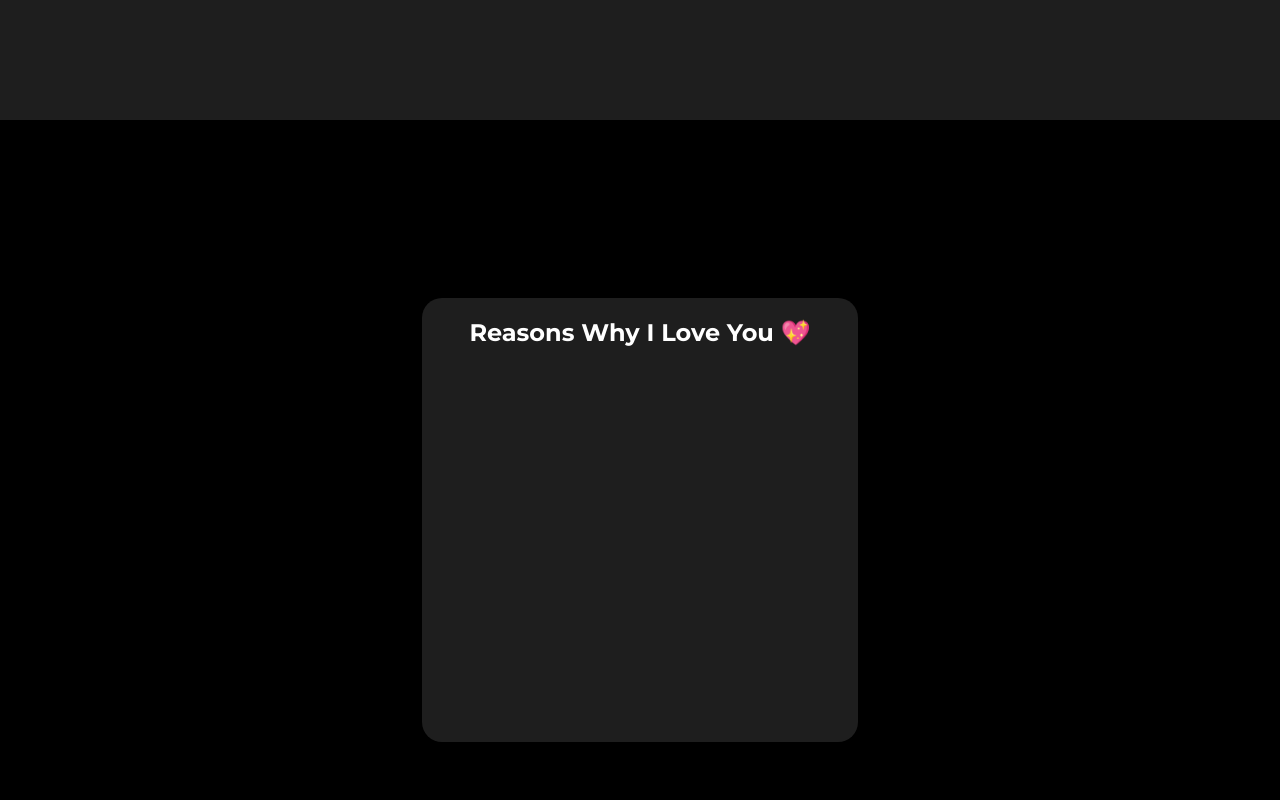
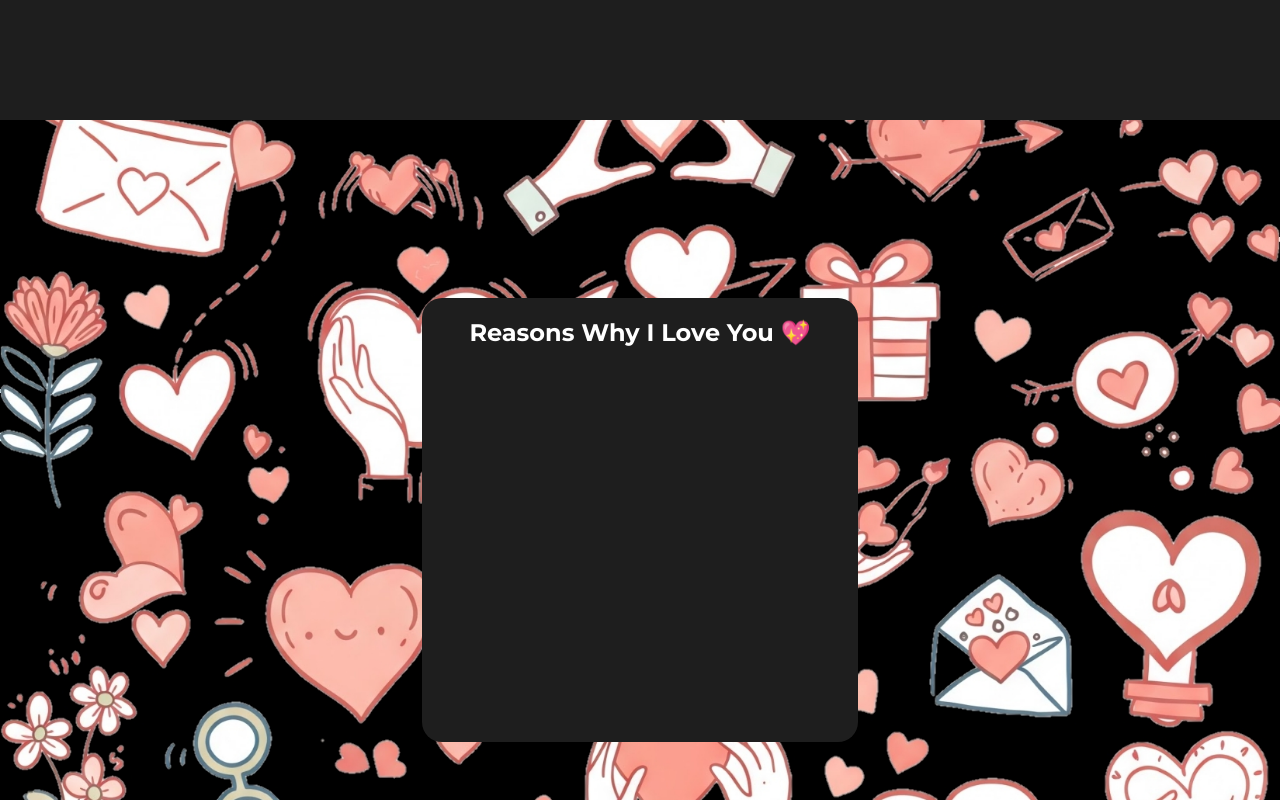
Before and after one commit to AgyapalSingh/bd-sample, a Next.js app: page / in a window 1280 px wide. Shown: the part 2280-3080 px from the top of the page. Built offline with nearby package versions, Linux system fonts and the light colour scheme.

Commit message:
Reasons BD updated

```diff
--- a/app/globals.css
+++ b/app/globals.css
@@ -345,6 +345,11 @@
   align-items: center;
   justify-content: center;
   height: 100vh;
+  background-image: url("/images/Reasons-p.jpg");
+  background-attachment: fixed;
+  background-position: center;
+  background-repeat: no-repeat;
+  background-size: cover;
 }
 
 .ag-reasons-container {
@@ -352,6 +357,7 @@
   text-align: center;
   background-color: var(--bg-color-2);
   border-radius: 20px;
+
 }
 
 .ag-reasons-container h2 {
```
Also changed, not shown: public/images/Reasons-p.jpg (added), public/images/Reasons.jpg (added).
